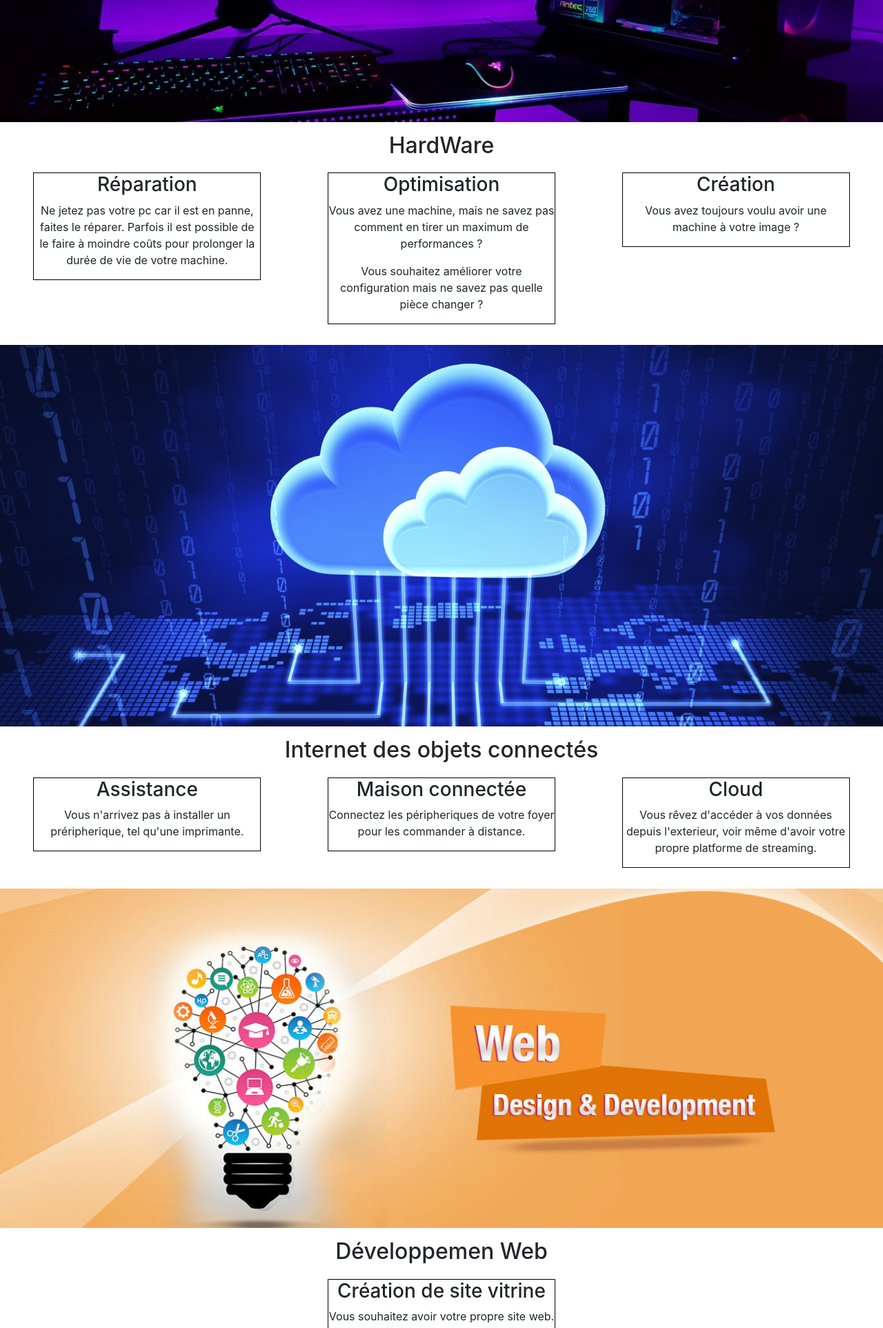
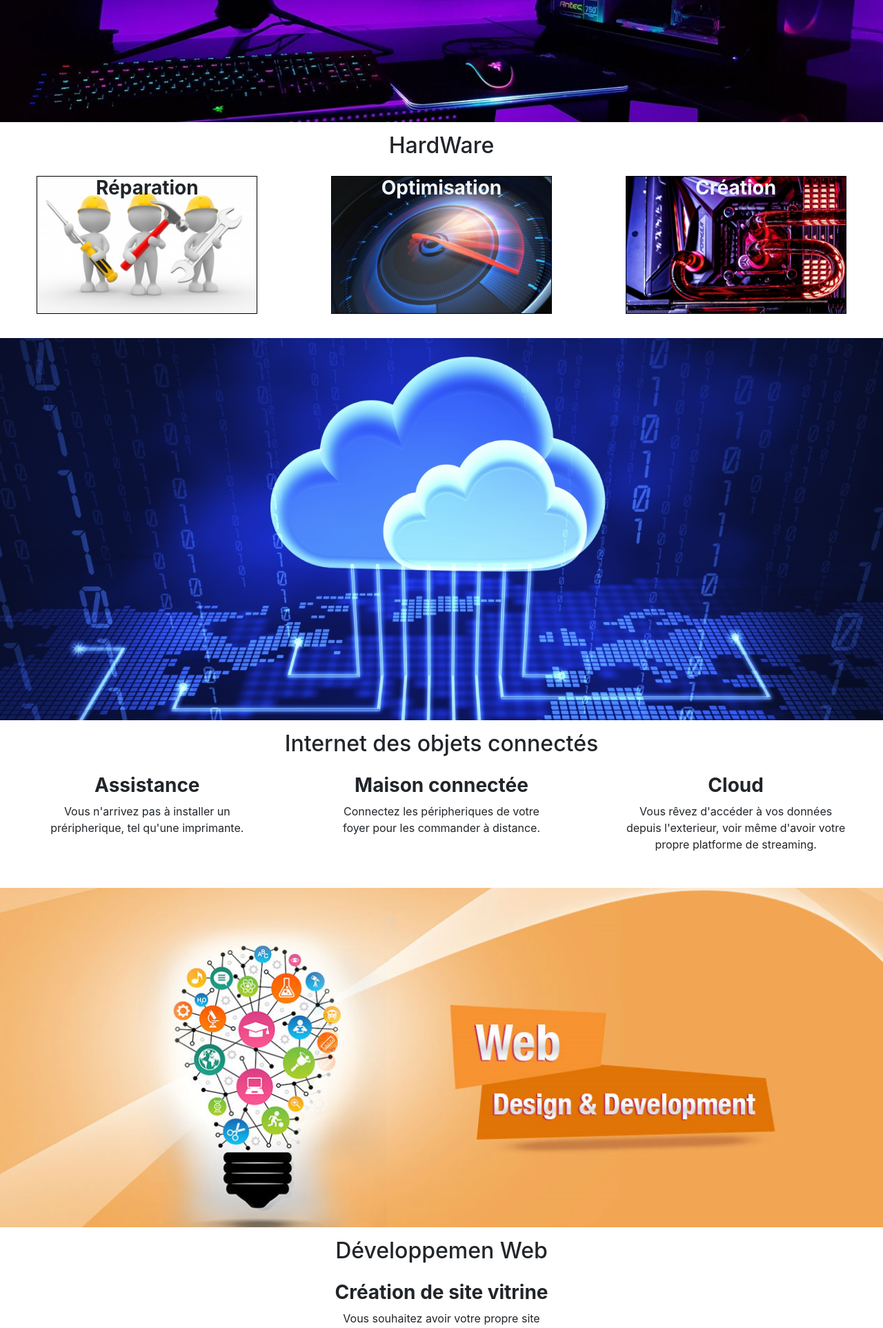
Before and after one commit to Ju2z4y/MyWebSitePhp, a PHP site: page /services.php in a window 1280 px wide. Shown: the part 762-2687 px from the top of the page at 69% size. Run offline with PHP 8.4, Linux system fonts and the light colour scheme.

Commit message:
Mise ne place des Services HardWare

```diff
--- a/services.php
+++ b/services.php
@@ -32,12 +32,46 @@
             flex-wrap: wrap;
         }
 
+        .hardWareTitre {
+            border: solid black 1px;
+            height: 200px;
+        }
+
         .hardWareService {
-            border: solid black 1px;
             width: 20%;
-            height: 100%;
             text-align: center;
             min-width: 330px;
+            padding: 5px;
+        }
+
+        .hardWareService h3 {
+            font-weight: bold;
+        }
+
+        .reparation {
+            background-image: url(images/reparation.jpg);
+            background-size: cover;
+        }
+
+        .optimisation {
+            background-image: url(images/opti.jpg);
+            background-size: cover;
+            color: aliceblue;
+        }
+
+        .creation {
+            background-image: url(images/creation.jpg);
+            background-size: cover;
+            color: aliceblue;
+        }
+
+        .serviceContent {
+            padding-top: 10px;
+            padding-left: 10px;
+            padding-right: 10px;
+            border: solid black 1px;
+            border-top: none;
+            font-style: italic;
         }
 
     </style>
@@ -66,17 +100,31 @@ require('includes/navbar.php');
     </div>
     <div class="hardWareBox">
         <div class="hardWareService">
-            <h3>Réparation</h3>
-            <p>Ne jetez pas votre pc car il est en panne, faites le réparer. Parfois il est possible de le faire à moindre coûts pour prolonger la durée de vie de votre machine.</p>
+            <div class="hardWareTitre reparation" data-toggle="collapse" data-target="#demo">
+                <h3>Réparation</h3>
+            </div>
+            <div class="serviceContent collapse" id="demo">
+                <p>Ne jetez pas votre machine car elle est en panne, faites la réparer. Parfois cela revient à moindre coûts pour prolonger significativement sa durée de vie.</p>
+            </div>
         </div>
+
         <div class="hardWareService">
-            <h3>Optimisation</h3>
-            <p>Vous avez une machine, mais ne savez pas comment en tirer un maximum de performances ?</p>
-            <p>Vous souhaitez améliorer votre configuration mais ne savez pas quelle pièce changer ?</p>
+            <div class="hardWareTitre optimisation" data-toggle="collapse" data-target="#demo2">
+                <h3>Optimisation</h3>
+            </div>
+            <div class="serviceContent collapse" id="demo2">
+                <p>Vous avez une machine, mais ne savez pas comment en tirer un maximum de performances ?</p>
+                <p>Vous souhaitez améliorer votre configuration actuelle mais ne savez pas quelle pièce changer ?</p>
+            </div>
         </div>
+
         <div class="hardWareService">
-            <h3>Création</h3>
-            <p>Vous avez toujours voulu avoir une machine à votre image ?</p>
+            <div class="hardWareTitre creation" data-toggle="collapse" data-target="#demo3">
+                <h3>Création</h3>
+            </div>
+            <div class="serviceContent collapse" id="demo3">
+                <p>Vous avez toujours voulu avoir une machine à votre image, qui correspond parfaitement à vos besoins.</p>
+            </div>
         </div>
     </div>
 
@@ -119,6 +167,21 @@ require('includes/navbar.php');
 require('includes/footer.php');
     ?>
 
+    <script>
+
+        $(document).ready(function() {
+            $(".hardWareService").click(function() {
+                var img = $(this).find('img.imgButton')[0]; // the actual DOM element for the image
+                if (img.src.indexOf('flecheDroite.png') != -1) {
+                    img.src = 'icones/flecheBas.png';
+                } else {
+                    img.src = 'icones/flecheDroite.png';
+                }
+            });
+        });
+
+    </script>
+
 </body>
 
 </html>
```
Also changed, not shown: images/creation.jpg (added), images/opti.jpg (added), images/reparation.jpg (added).
